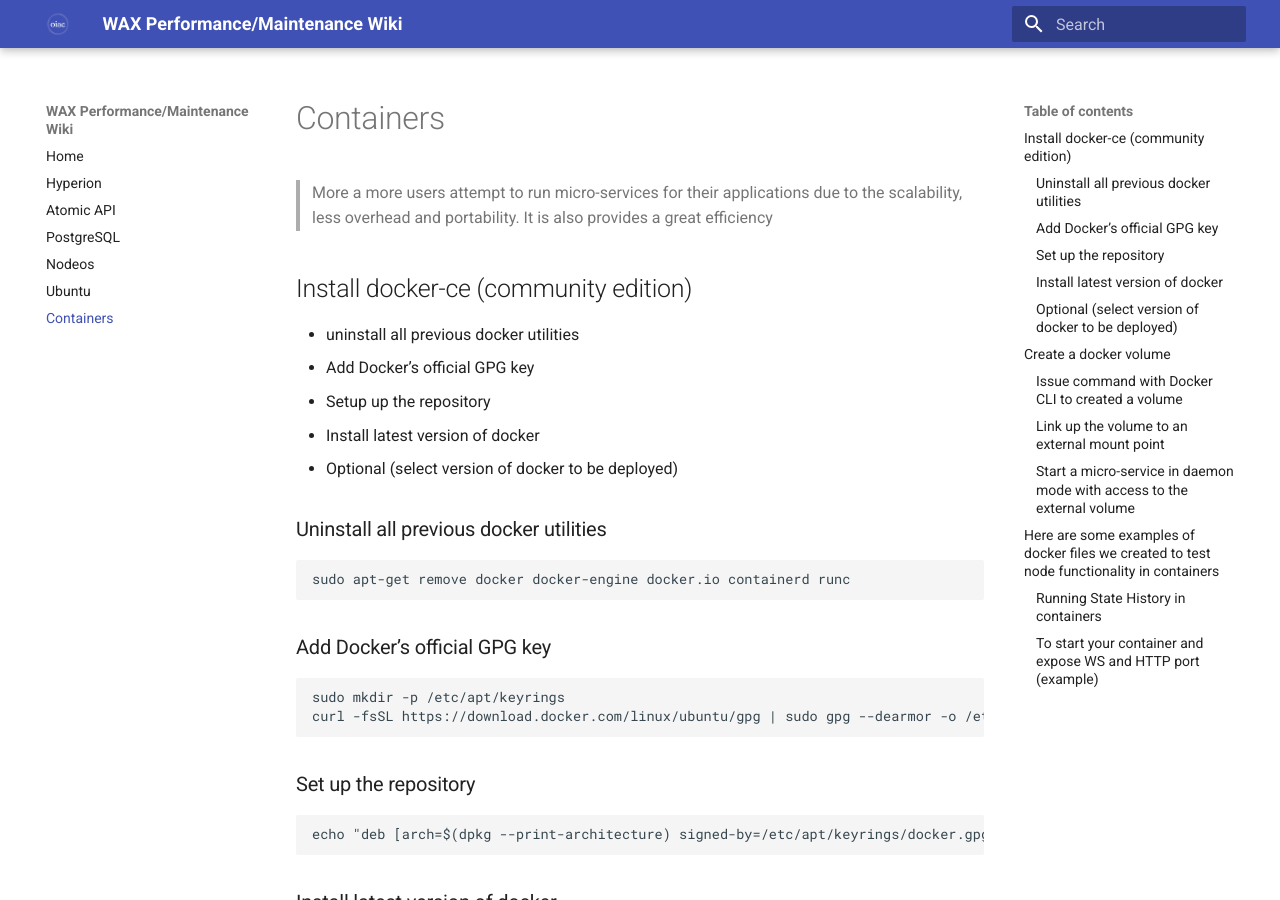
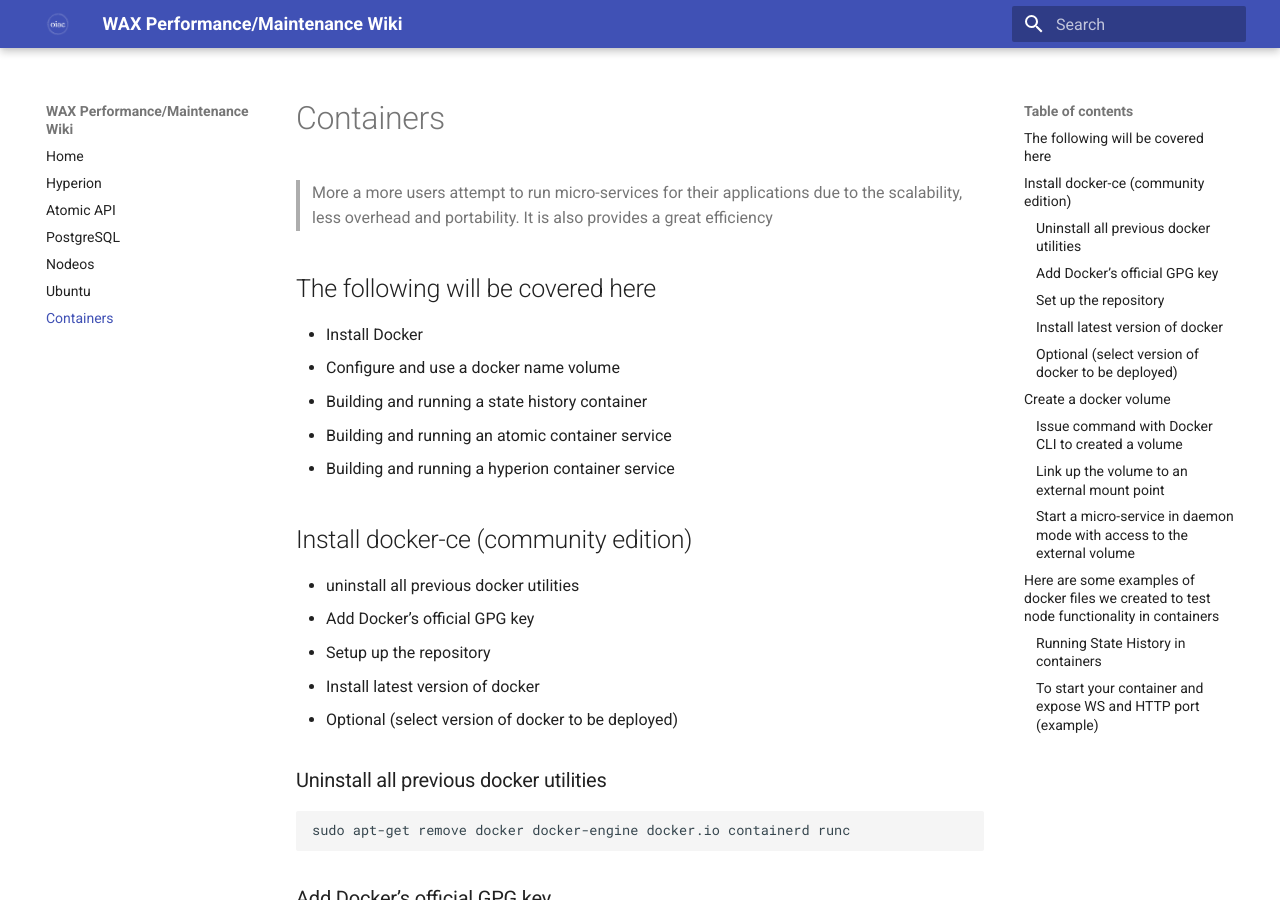
Before and after one commit to oneinacillian/wiki, an MkDocs documentation site: the page built from docs/containers.md, in a window 1280 px wide and 900 px high. Built offline with MkDocs 1.6.1 and Material for MkDocs 9.7.7, drawn with Linux system fonts in a browser that asks for light colours.

Commit message:
updating

```diff
--- a/docs/containers.md
+++ b/docs/containers.md
@@ -1,4 +1,11 @@
 >More a more users attempt to run micro-services for their applications due to the scalability, less overhead and portability. It is also provides a great efficiency
+
+## The following will be covered here
+- Install Docker
+- Configure and use a docker name volume
+- Building and running a state history container
+- Building and running an atomic container service
+- Building and running a hyperion container service
 
 ## Install docker-ce (community edition)
 - uninstall all previous docker utilities
```
